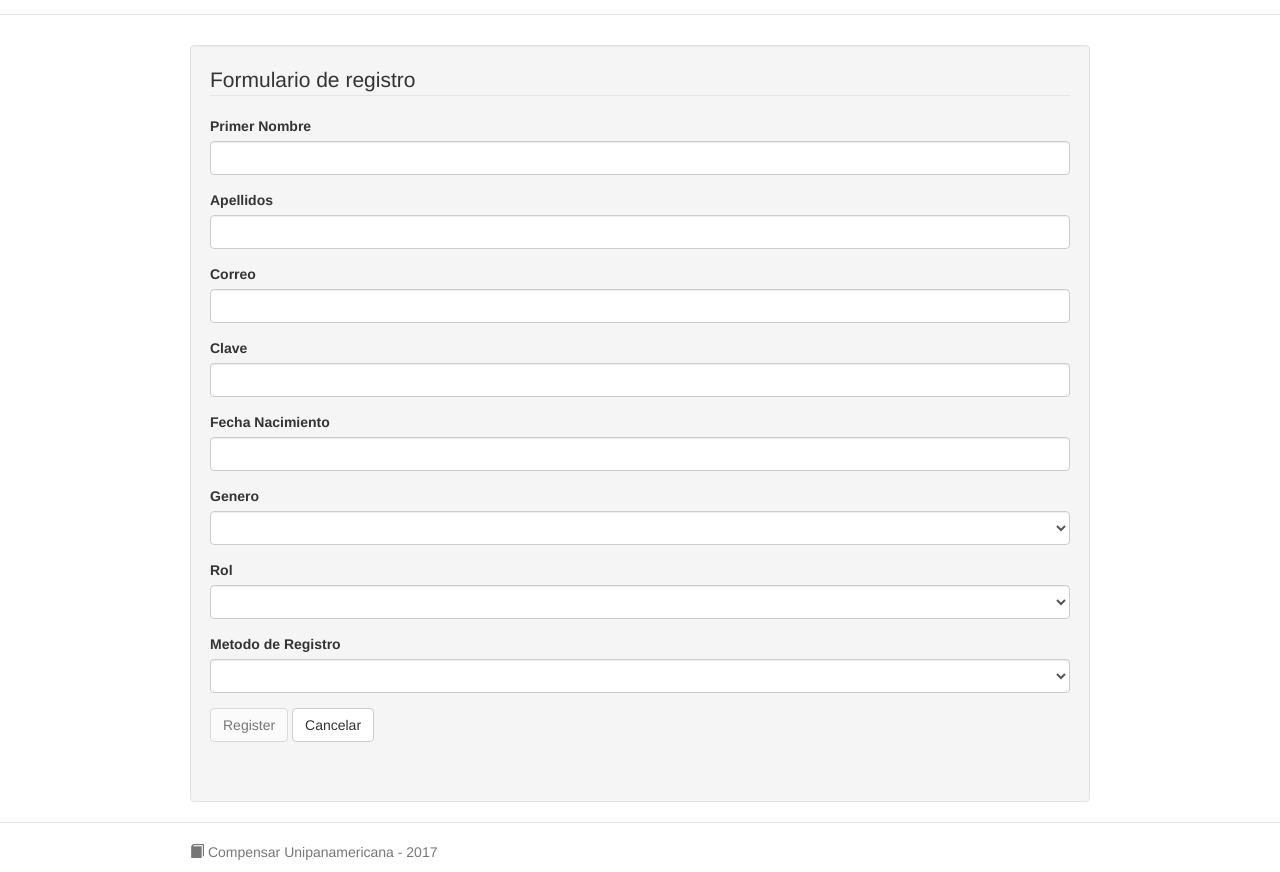
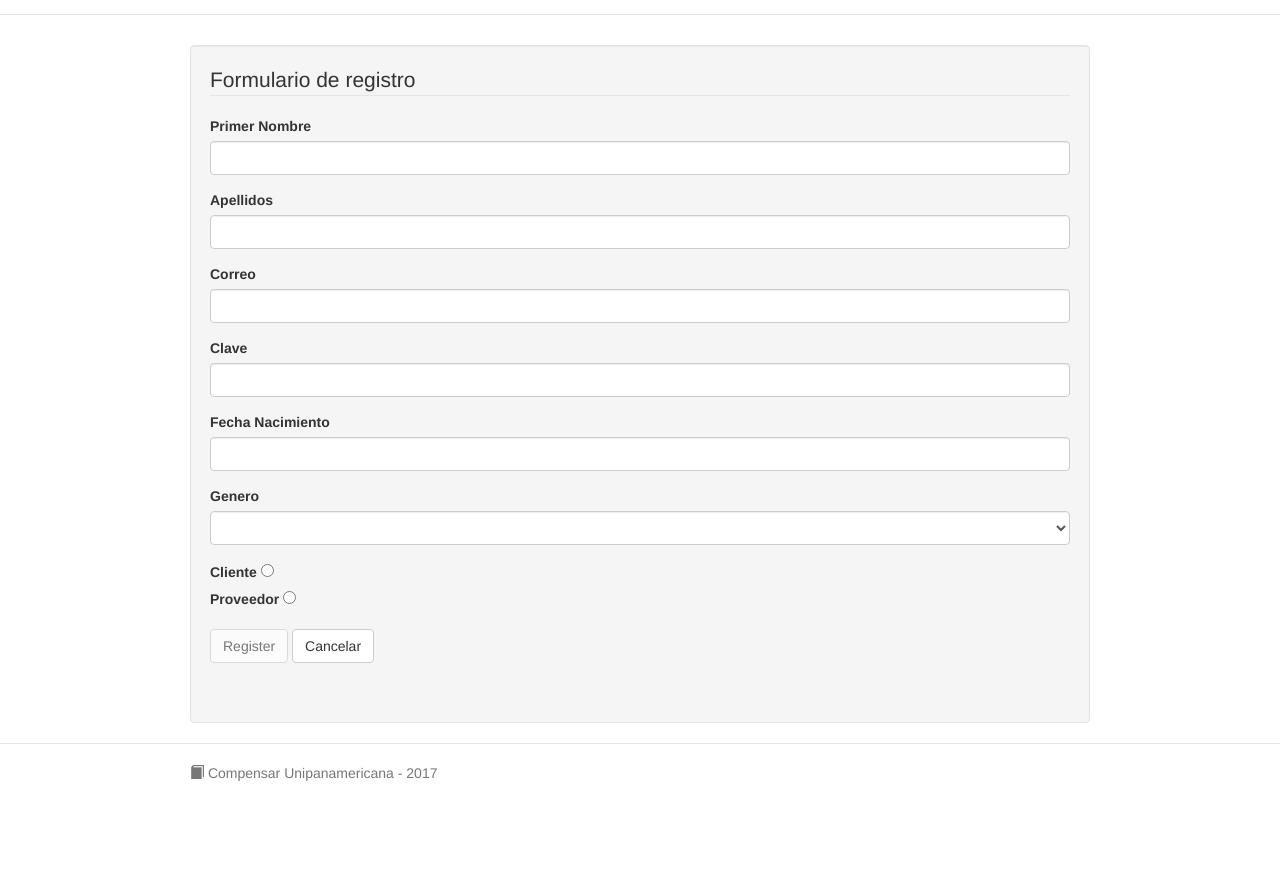
Before and after one commit to fabiopos/ijob, a website: page app/index.html at #!/register in a window 1280 px wide. Shown: the part 58-930 px from the top of the page. After the commit the page ends 851 px from the top, so only its background shows below. Drawn offline with nearby package versions, Linux system fonts and the light colour scheme; some packages are replaced by stand-ins of ours; files that its build step writes are made by us from their sources; a script that the page names is missing.

Commit message:
changes in register form and geosearch

```diff
--- a/app/scripts/controllers/register.js
+++ b/app/scripts/controllers/register.js
@@ -13,6 +13,7 @@ angular.module('ijobApp')
       vm.msg.className = '';
       vm.dataLoading = true;
       vm.user.clave = CryptoService.SHA1.encode(vm.user.clave).toString();
+      vm.user.metodoRegistro = 4;
       UserService.Create(vm.user).then( function (response) {handleSuccess(response);}, function(response) { handleError(response); });
     };
 
--- a/app/scripts/controllers/search.js
+++ b/app/scripts/controllers/search.js
@@ -195,7 +195,8 @@ angular.module('ijobApp')
       initMap(position);
     };
     vm.searchGeografica = function(){
-        vm.geografica = true;
+        vm.geografica = !vm.geografica;
+        vm.advanced = false;
         getLocation();
     };
 
--- a/app/views/register.html
+++ b/app/views/register.html
@@ -37,18 +37,22 @@
         <span ng-show="form.genero.$dirty && form.genero.$error.required" class="help-block">Genero es requerido</span>
       </div>
       <div class="form-group" ng-class="{ 'has-error': form.rol.$dirty && form.rol.$error.required }">
-        <label for="correo">Rol</label>
 
-        <select name="rol" id="rol" class="form-control" ng-model="vm.user.rol">
+        <div ng-repeat="option in vm.Roles">
+            <label for="correo">{{option.nombre}}</label>
+            <input type="radio" name="role"  value="{{option.codigo}}">
+        </div>
+
+        <!-- <select name="rol" id="rol" class="form-control" ng-model="vm.user.rol">
                     <option ng-repeat="option in vm.Roles" value="{{option.codigo}}">{{option.nombre}}</option>
-                </select>
+                </select> -->
 
         <span ng-show="form.rol.$dirty && form.rol.$error.required" class="help-block">Rol es Requerido</span>
       </div>
       <div class="form-group" ng-class="{ 'has-error': form.metodoRegistro.$dirty && form.metodoRegistro.$error.required }">
-        <label for="correo">Metodo de Registro</label>
+        <label for="correo" ng-if="false">Metodo de Registro</label>
 
-        <select name="metodoRegistro" id="metodoRegistro" class="form-control" ng-model="vm.user.metodoRegistro">
+        <select name="metodoRegistro" id="metodoRegistro" ng-if="false" class="form-control" ng-model="vm.user.metodoRegistro">
                     <option ng-repeat="option in vm.MetodoRegistro" value="{{option.codigo}}">{{option.nombre}}</option>
                 </select>
         <span ng-show="form.metodoRegistro.$dirty && form.metodoRegistro.$error.required" class="help-block">Metodo de Registro es requerido.</span>
```
Also changed, not shown: app/views/search.html (+7 -1 lines).
